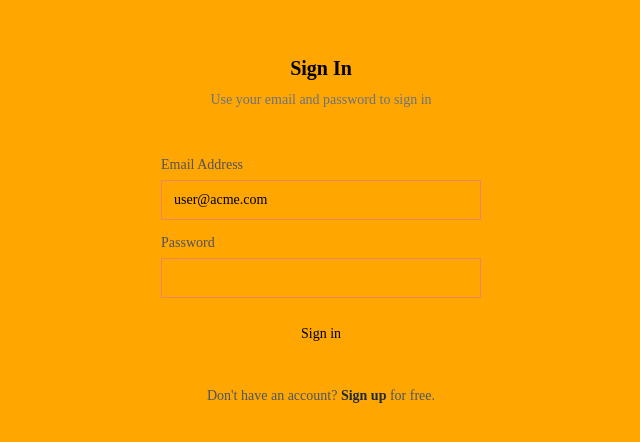
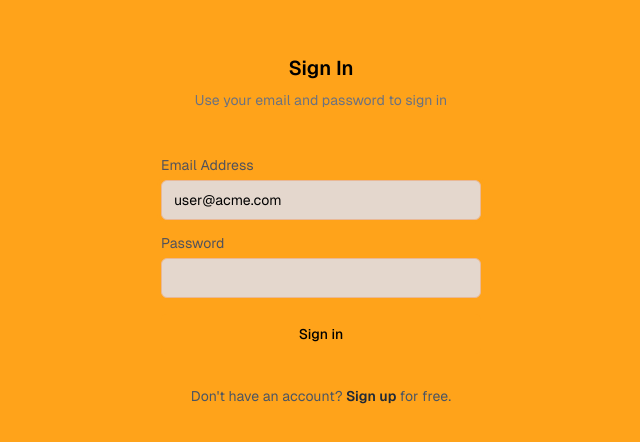
Before and after one commit to zetareticula/klever-nextjs-ai, a Next.js app: page /login in a window 1280 px wide. Shown: the part 170-612 px from the top of the page, without its empty margins (319-959 px from the left). Built offline with nearby package versions, Linux system fonts and the light colour scheme.

Commit message:
revert to earlier protoype
missing skeleton

```diff
--- a/app/globals.css
+++ b/app/globals.css
@@ -4,82 +4,206 @@
 
 :root {
     --foreground-rgb: 0, 0, 0;
-    --background-start-rgb: 39, 100%, 50%; /* Mexican yellow-orange */
-    --background-end-rgb: 16, 75%, 65%; /* Peach terracotta coral */
+    --background-start-rgb: 36, 100%, 55%;
+    --background-end-rgb: 25, 65%, 75%;
 }
 
 @media (prefers-color-scheme: dark) {
     :root {
         --foreground-rgb: 255, 255, 255;
-        --background-start-rgb: 39, 80%, 40%;
-        --background-end-rgb: 16, 65%, 55%;
+        --background-start-rgb: 36, 80%, 40%;
+        --background-end-rgb: 25, 65%, 55%;
+    }
+}
+
+@layer utilities {
+    .text-balance {
+        text-wrap: balance;
     }
 }
 
 @layer base {
     :root {
-        --background: 39 100% 50%;
-        --card: 16 75% 65%;
-        --popover: 16 75% 65%;
-        --primary: 39 100% 50%;
-        --border: 39 70% 60%;
-        --input: 16 75% 65%;
-        --ring: 39 100% 50%;
-        --chart-1: 39 100% 50%;
-        --chart-2: 16 75% 65%;
-        --sidebar-background: 39 90% 55%;
-        --sidebar-primary: 39 100% 50%;
-        --sidebar-border: 39 70% 60%;
-        --sidebar-ring: 39 100% 50%;
+        --background: 36 100% 55%;
+        --foreground: 0 0% 0%;
+        --card: 25 65% 75%;
+        --card-foreground: 0 0% 0%;
+        --popover: 25 65% 75%;
+        --popover-foreground: 0 0% 0%;
+        --primary: 36 100% 55%;
+        --primary-foreground: 0 0% 0%;
+        --secondary: 120 60% 40%;
+        --secondary-foreground: 0 0% 100%;
+        --muted: 25 30% 85%;
+        --muted-foreground: 0 0% 0%;
+        --accent: 120 60% 40%;
+        --accent-foreground: 0 0% 100%;
+        --destructive: 0 84.2% 60.2%;
+        --destructive-foreground: 0 0% 98%;
+        --border: 36 70% 65%;
+        --input: 25 65% 75%;
+        --ring: 36 100% 55%;
+        --chart-1: 36 100% 55%;
+        --chart-2: 25 65% 75%;
+        --chart-3: 120 60% 40%;
+        --chart-4: 36 80% 45%;
+        --chart-5: 120 70% 30%;
+        --radius: 0.5rem;
+        --sidebar-background: 36 90% 60%;
+        --sidebar-foreground: 0 0% 0%;
+        --sidebar-primary: 36 100% 55%;
+        --sidebar-primary-foreground: 0 0% 0%;
+        --sidebar-accent: 120 60% 40%;
+        --sidebar-accent-foreground: 0 0% 100%;
+        --sidebar-border: 36 70% 65%;
+        --sidebar-ring: 36 100% 55%;
     }
     .dark {
-        --background: 39 100% 40%;
-        --card: 39 80% 30%;
-        --popover: 39 80% 30%;
-        --primary: 16 65% 60%;
-        --border: 39 60% 45%;
-        --input: 39 60% 45%;
-        --ring: 16 50% 70%;
-        --chart-1: 39 100% 50%;
-        --chart-2: 16 65% 60%;
-        --sidebar-background: 39 90% 30%;
-        --sidebar-primary: 39 100% 45%;
-        --sidebar-border: 39 60% 45%;
-        --sidebar-ring: 39 100% 50%;
+        --background: 36 100% 40%;
+        --foreground: 0 0% 100%;
+        --card: 36 80% 30%;
+        --card-foreground: 0 0% 100%;
+        --popover: 36 80% 30%;
+        --popover-foreground: 0 0% 100%;
+        --primary: 25 65% 65%;
+        --primary-foreground: 0 0% 0%;
+        --secondary: 120 50% 30%;
+        --secondary-foreground: 0 0% 100%;
+        --muted: 36 60% 25%;
+        --muted-foreground: 0 0% 90%;
+        --accent: 120 50% 30%;
+        --accent-foreground: 0 0% 100%;
+        --destructive: 0 62.8% 30.6%;
+        --destructive-foreground: 0 0% 100%;
+        --border: 36 60% 45%;
+        --input: 36 60% 45%;
+        --ring: 25 50% 75%;
+        --chart-1: 36 100% 55%;
+        --chart-2: 25 65% 65%;
+        --chart-3: 120 60% 40%;
+        --chart-4: 36 80% 45%;
+        --chart-5: 120 70% 30%;
+        --sidebar-background: 36 90% 30%;
+        --sidebar-foreground: 0 0% 100%;
+        --sidebar-primary: 36 100% 45%;
+        --sidebar-primary-foreground: 0 0% 100%;
+        --sidebar-accent: 120 50% 30%;
+        --sidebar-accent-foreground: 0 0% 100%;
+        --sidebar-border: 36 60% 45%;
+        --sidebar-ring: 36 100% 55%;
     }
 }
 
 @layer base {
+    * {
+        @apply border-border;
+    }
+
     body {
-        background: linear-gradient(to right, hsl(39, 100%, 50%), hsl(16, 75%, 65%));
+        background: linear-gradient(to right, hsl(36, 100%, 55%), hsl(25, 65%, 75%));
+        @apply text-foreground;
     }
+
     .dark body {
-        background: linear-gradient(to right, hsl(39, 80%, 40%), hsl(16, 65%, 55%));
+        background: linear-gradient(to right, hsl(36, 80%, 40%), hsl(25, 65%, 55%));
     }
+
+    @font-face {
+        font-family: "geist";
+        font-style: normal;
+        font-weight: 100 900;
+        src: url(/fonts/geist.woff2) format("woff2");
+    }
+
+    @font-face {
+        font-family: "geist-mono";
+        font-style: normal;
+        font-weight: 100 900;
+        src: url(/fonts/geist-mono.woff2) format("woff2");
+    }
+}
+
+.skeleton {
+    * {
+        pointer-events: none !important;
+    }
+
+    *[class^="text-"] {
+        color: transparent;
+        @apply rounded-md bg-foreground/20 select-none animate-pulse;
+    }
+
+    .skeleton-bg {
+        @apply bg-foreground/10;
+    }
+
+    .skeleton-div {
+        @apply bg-foreground/20 animate-pulse;
+    }
+}
+
+.ProseMirror {
+    outline: none;
 }
 
 .cm-editor,
 .cm-gutters {
-    background: linear-gradient(to right, hsl(39, 100%, 50%), hsl(16, 75%, 65%)) !important;
+    @apply outline-none selection:bg-zinc-900 !important;
+    background: linear-gradient(to right, hsl(36, 100%, 55%), hsl(25, 65%, 75%)) !important;
 }
 
 .dark .cm-editor,
 .dark .cm-gutters {
-    background: linear-gradient(to right, hsl(39, 80%, 40%), hsl(16, 65%, 55%)) !important;
+    background: linear-gradient(to right, hsl(36, 80%, 40%), hsl(25, 65%, 55%)) !important;
 }
 
+.ͼo.cm-focused > .cm-scroller > .cm-selectionLayer .cm-selectionBackground,
+.ͼo.cm-selectionBackground,
+.ͼo.cm-content::selection {
+    @apply bg-zinc-200 dark:bg-zinc-900 !important;
+}
+
+.cm-activeLine,
+.cm-activeLineGutter {
+    @apply bg-transparent !important;
+}
+
+.cm-activeLine {
+    @apply rounded-r-sm !important;
+}
+
+.cm-lineNumbers {
+    @apply min-w-7;
+}
+
+.cm-foldGutter {
+    @apply min-w-3;
+}
+
+.cm-lineNumbers .cm-activeLineGutter {
+    @apply rounded-l-sm !important;
+}
+
+.suggestion-highlight {
+    @apply bg-green-200 hover:bg-green-300 dark:hover:bg-green-400/50 dark:text-green-50 dark:bg-green-500/40;
+}
+
+/* Add any additional styles for various components */
 .card, .button, .input {
-    background: linear-gradient(to right, hsl(39, 90%, 55%), hsl(16, 70%, 60%));
+    background: linear-gradient(to right, hsl(36, 90%, 60%), hsl(25, 60%, 70%));
+    @apply border-green-500 text-green-900;
 }
 
 .dark .card, .dark .button, .dark .input {
-    background: linear-gradient(to right, hsl(39, 70%, 45%), hsl(16, 60%, 50%));
+    background: linear-gradient(to right, hsl(36, 70%, 45%), hsl(25, 55%, 50%));
+    @apply border-green-700 text-green-100;
 }
 
+/* The bottom gradient with green */
 .footer {
-    background: linear-gradient(to bottom, hsl(16, 75%, 65%), hsl(120, 60%, 40%));
+    background: linear-gradient(to bottom, hsl(25, 65%, 75%), hsl(120, 60%, 40%));
 }
 
 .dark .footer {
-    background: linear-gradient(to bottom, hsl(16, 65%, 55%), hsl(120, 50%, 30%));
+    background: linear-gradient(to bottom, hsl(25, 65%, 55%), hsl(120, 50%, 30%));
 }
```
